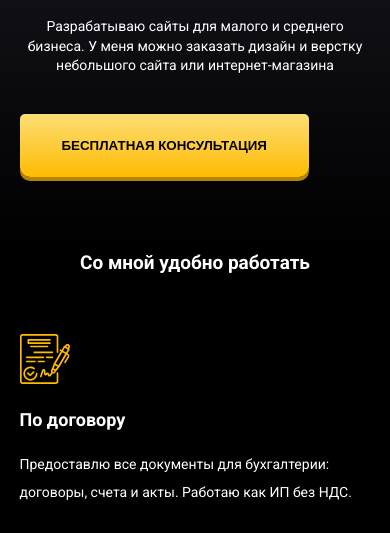
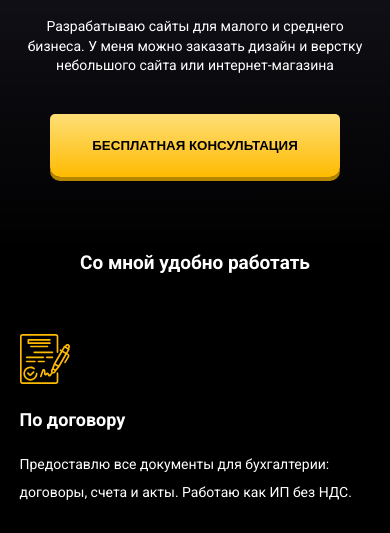
Before and after one commit to GlushkovIS/portfolio, a plain HTML site: page index.html in a window 390 px wide. Shown: the part 302-835 px from the top of the page. Drawn offline with Linux system fonts and the light colour scheme.

Commit message:
fixed css

```diff
--- a/css/style.css
+++ b/css/style.css
@@ -322,6 +322,9 @@ body {
     .hero {
         padding-bottom: 75px;
     }
+    .hero-text {
+        text-align: center;
+    }
     .hero-subtitle {
         font-size: 16px;
         line-height: 27px;
@@ -411,4 +414,5 @@ body {
         display: block;
         margin-bottom: 13px;
     }
+
 }
```
